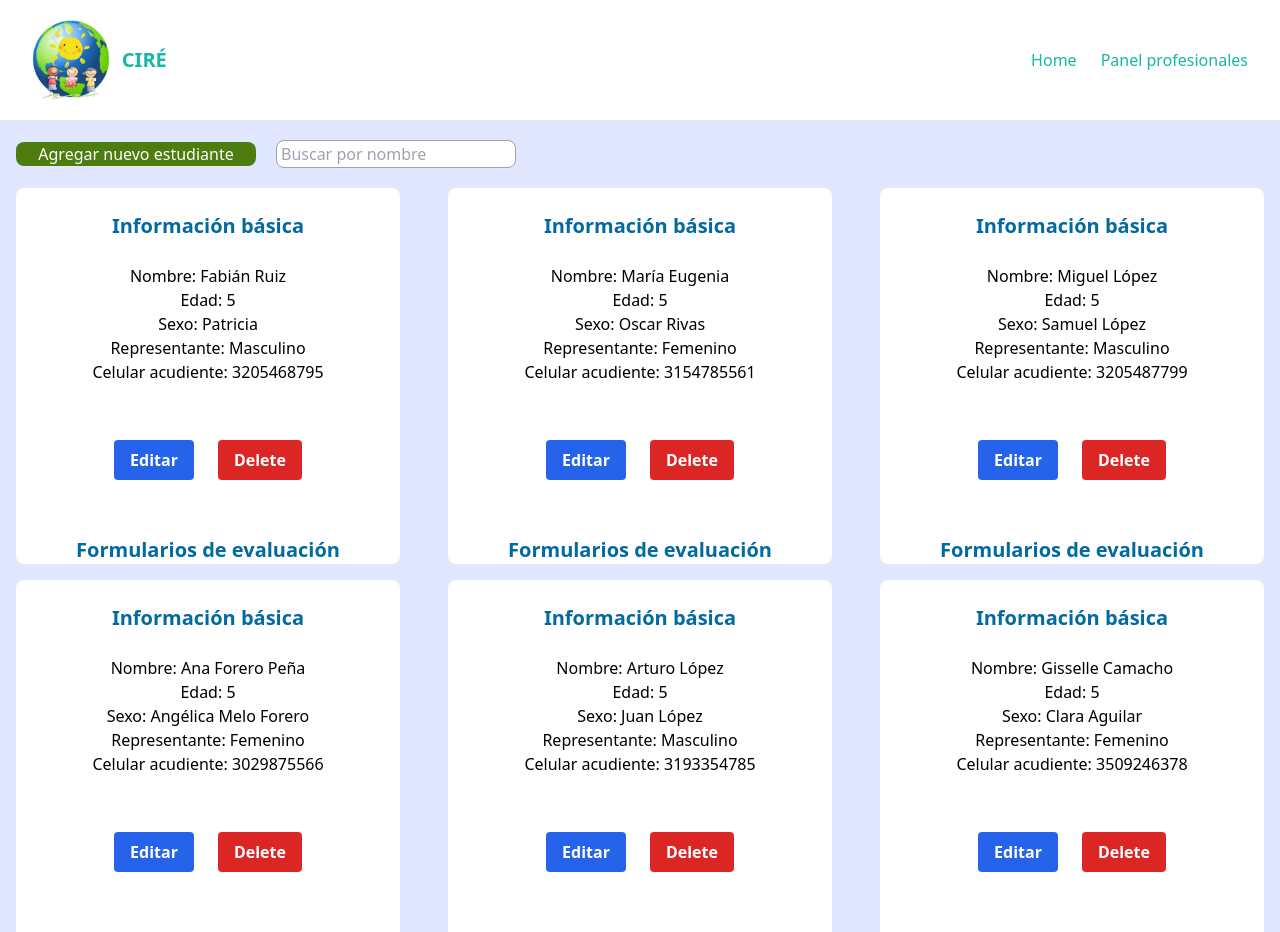
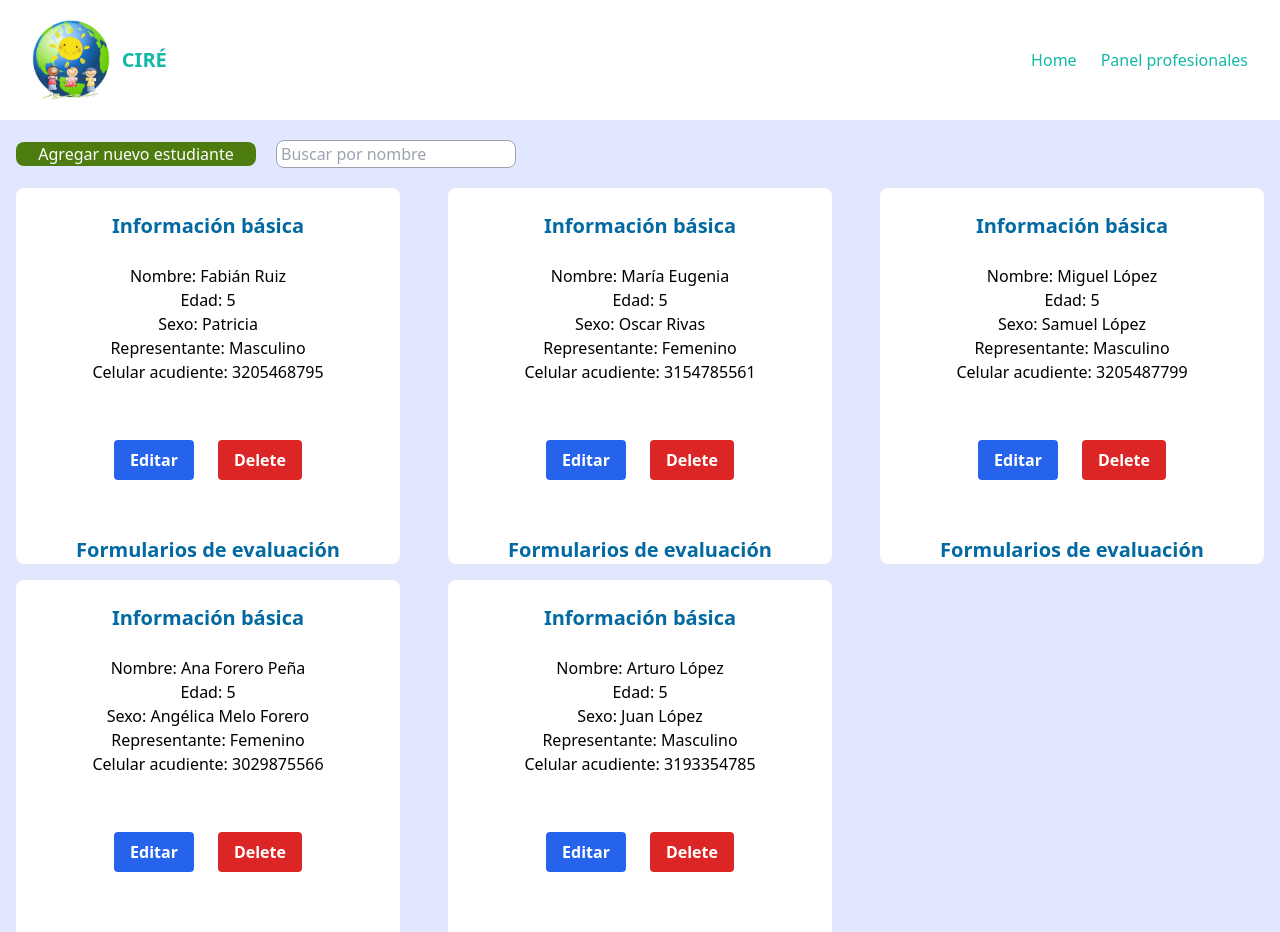
Before and after one commit to programateacademy/cire-fontend, a React (Vite) app: page / in a window 1280 px wide. Shown: the top 932 px of the page. Built offline with nearby package versions, Linux system fonts and the light colour scheme; data requests are answered from the project's data file.

Commit message:
fix: crud students

```diff
--- a/db.json
+++ b/db.json
@@ -39,14 +39,6 @@
       "representative": "Juan López",
       "numberCellphone": "3193354785",
       "id": 5
-    },
-    {
-      "name": "Gisselle Camacho",
-      "age": "5",
-      "gender": "Femenino",
-      "representative": "Clara Aguilar",
-      "numberCellphone": "3509246378",
-      "id": 6
     }
   ],
   "nueva": [
--- a/src/pages/CRUD Student/AddStudent.jsx
+++ b/src/pages/CRUD Student/AddStudent.jsx
@@ -74,7 +74,7 @@
 
         <label className="block mb-2 text-sm font-bold text-gray-900 dark:text-gray-300">
           Edad:
-          <input type="number" required  className="bg-gray-50 border border-gray-300 text-gray-900 text-sm rounded-lg focus:ring-blue-500 focus:border-blue-500 block w-full p-2.5 dark:bg-gray-700 dark:border-gray-600 dark:placeholder-gray-400 dark:text-white dark:focus:ring-blue-500 dark:focus:border-blue-500" value={age} onChange={(e) => setAge(e.target.value)} />
+          <input type="text" required  className="bg-gray-50 border border-gray-300 text-gray-900 text-sm rounded-lg focus:ring-blue-500 focus:border-blue-500 block w-full p-2.5 dark:bg-gray-700 dark:border-gray-600 dark:placeholder-gray-400 dark:text-white dark:focus:ring-blue-500 dark:focus:border-blue-500" value={age} onChange={(e) => setAge(e.target.value)} />
         </label>
 
         <label className="block mb-2 text-sm font-bold text-gray-900 dark:text-gray-300">
--- a/src/pages/CRUD Student/EditStudent.jsx
+++ b/src/pages/CRUD Student/EditStudent.jsx
@@ -11,10 +11,14 @@
   const [gender, setGender] = useState('');
   const [numberCellphone, setNumberCellphone] = useState('');
 
+
+const id = params.id
+
+
   useEffect(() => {
     axios.get('http://localhost:3001/students/', {id: params.id}).then(res => {
-        console.log(res.data[0])
-        const student = res.data[0]
+        console.log(res.data[id-1])
+        const student = res.data[id-1]
         setName(student.name);
         setAge(student.age);
         setRepresentative(student.representative);
@@ -39,7 +43,7 @@
 
   console.log(ediStudents)
 
-    axios.put('http://localhost:3001/', editstudents)
+    axios.put('http://localhost:3001/students', editstudents)
     .then(res => {
       console.log(res.data)
       alert(res.data)
```
